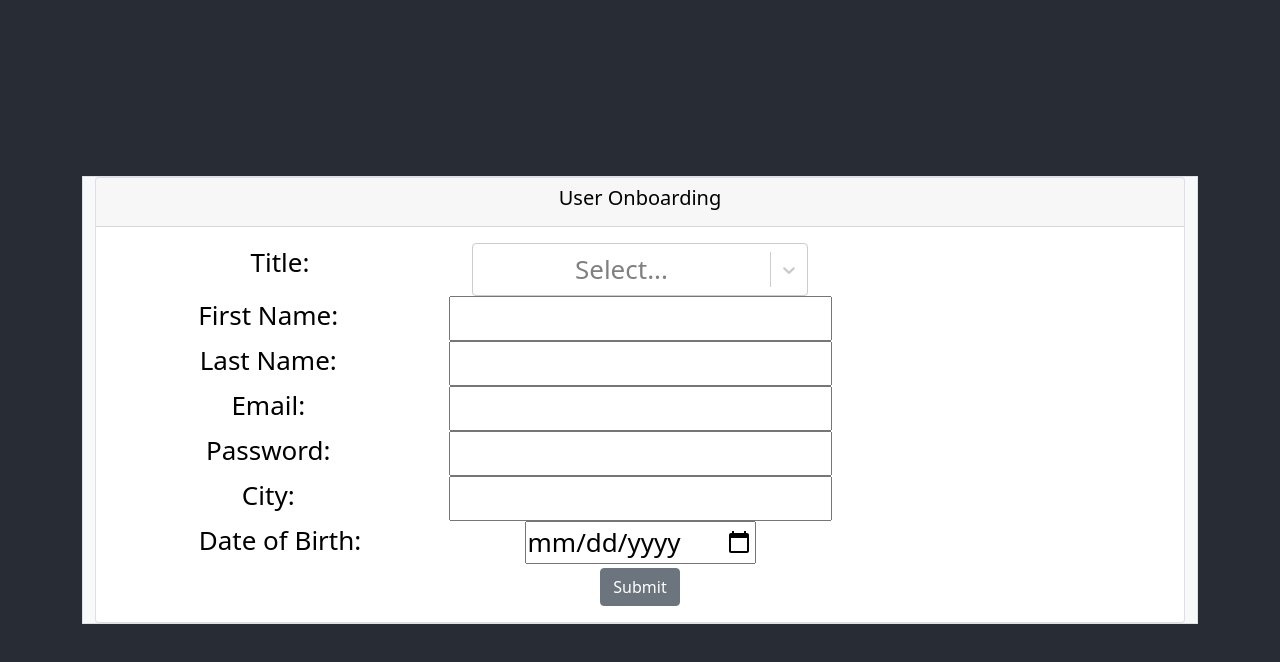
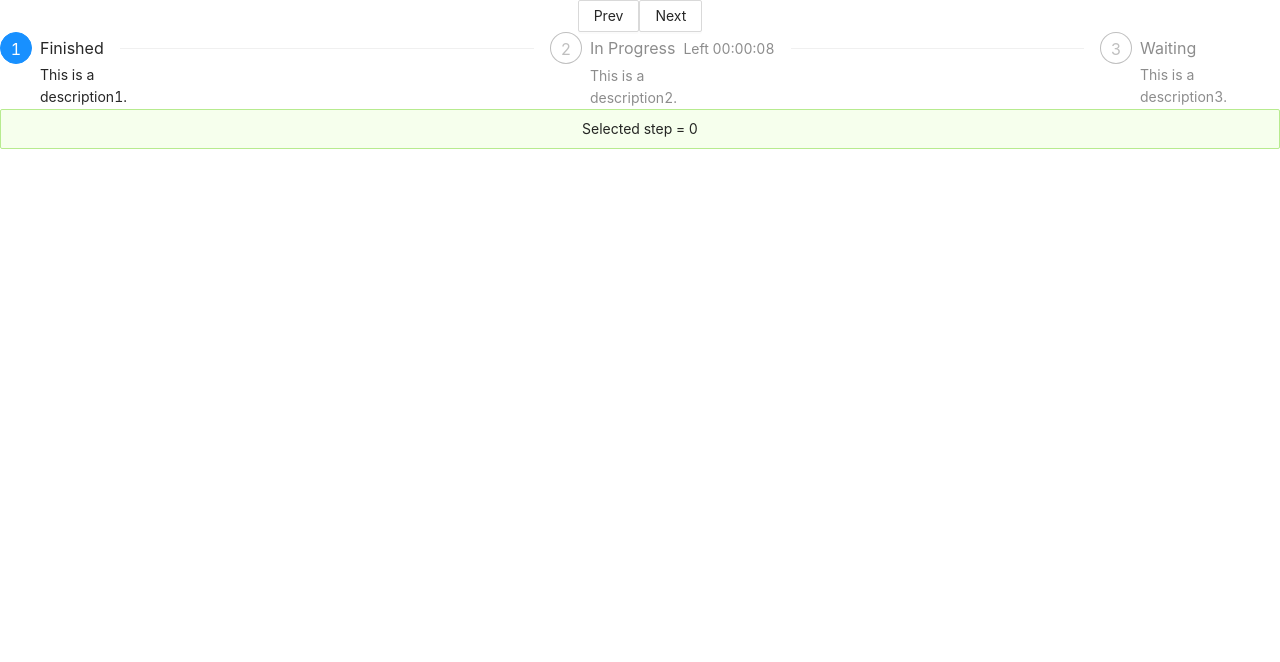
Before and after one commit to RuchetaG/time-tracker, a React (Create React App) app: page / in a window 1280 px wide. Shown: the top 662 px of the page. Built offline with nearby package versions, Linux system fonts and the light colour scheme.

Commit message:
Adds antd package and sample step component

```diff
--- a/package.json
+++ b/package.json
@@ -10,6 +10,7 @@
     "@types/node": "^16.11.36",
     "@types/react": "^18.0.9",
     "@types/react-dom": "^18.0.5",
+    "antd": "^4.21.2",
     "axios": "^0.27.2",
     "bootstrap": "^5.1.3",
     "formik": "^2.2.9",
--- a/src/App.tsx
+++ b/src/App.tsx
@@ -1,17 +1,50 @@
-import React from "react";
+import React, { useEffect, useState } from "react";
 import "./App.css";
+import { Button, Alert } from "antd";
+import { Steps } from "antd";
 
 import { Link } from "./link-tag";
 import { FormFields } from "./form";
 import { CustomDropdown } from "./dropdown";
 import { SignUpForm } from "./signup";
 
+const { Step } = Steps;
+
 function App() {
+  const [currentStep, setCurrentStep] = useState(0);
+  const [message, setMessage] = useState("");
+
+  useEffect(() => {
+    setMessage(`Selected step = ${currentStep}`);
+  }, [currentStep]);
+
   return (
     <div className="App">
-      <header className="App-header">
-        <SignUpForm></SignUpForm>
-      </header>
+      {/* <SignUpForm></SignUpForm> */}
+      <Button
+        onClick={() => {
+          if (currentStep > 0) setCurrentStep(currentStep - 1);
+        }}
+      >
+        Prev
+      </Button>
+      <Button
+        onClick={() => {
+          if (currentStep < 2) setCurrentStep(currentStep + 1);
+        }}
+      >
+        Next
+      </Button>
+      <Steps current={currentStep}>
+        <Step title="Finished" description="This is a description1." />
+        <Step
+          title="In Progress"
+          subTitle="Left 00:00:08"
+          description="This is a description2."
+        />
+        <Step title="Waiting" description="This is a description3." />
+      </Steps>
+      <Alert type="success" message={message}></Alert>
     </div>
   );
 }
--- a/src/dropdown.tsx
+++ b/src/dropdown.tsx
@@ -1,11 +1,5 @@
 import React, { useState } from "react";
 import Select from "react-select";
-import {
-  Dropdown,
-  DropdownToggle,
-  DropdownMenu,
-  DropdownItem,
-} from "reactstrap";
 
 const options = [
   {
--- a/src/index.tsx
+++ b/src/index.tsx
@@ -3,7 +3,8 @@ import ReactDOM from 'react-dom/client';
 import './index.css';
 import App from './App';
 import reportWebVitals from './reportWebVitals';
-import 'bootstrap/dist/css/bootstrap.min.css';
+// import 'bootstrap/dist/css/bootstrap.min.css';
+import 'antd/dist/antd.css';
 
 const root = ReactDOM.createRoot(
   document.getElementById('root') as HTMLElement
```
Also changed, not shown: src/form.tsx (+13 -58 lines), 1 other file (tests, documents, lock files or other folders).
